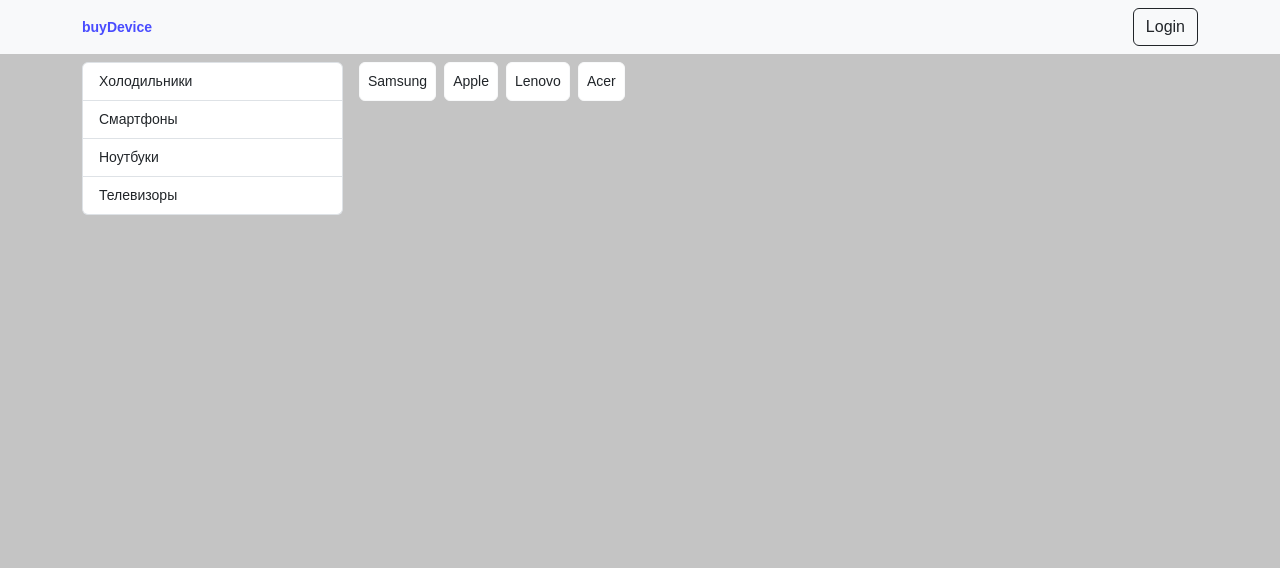
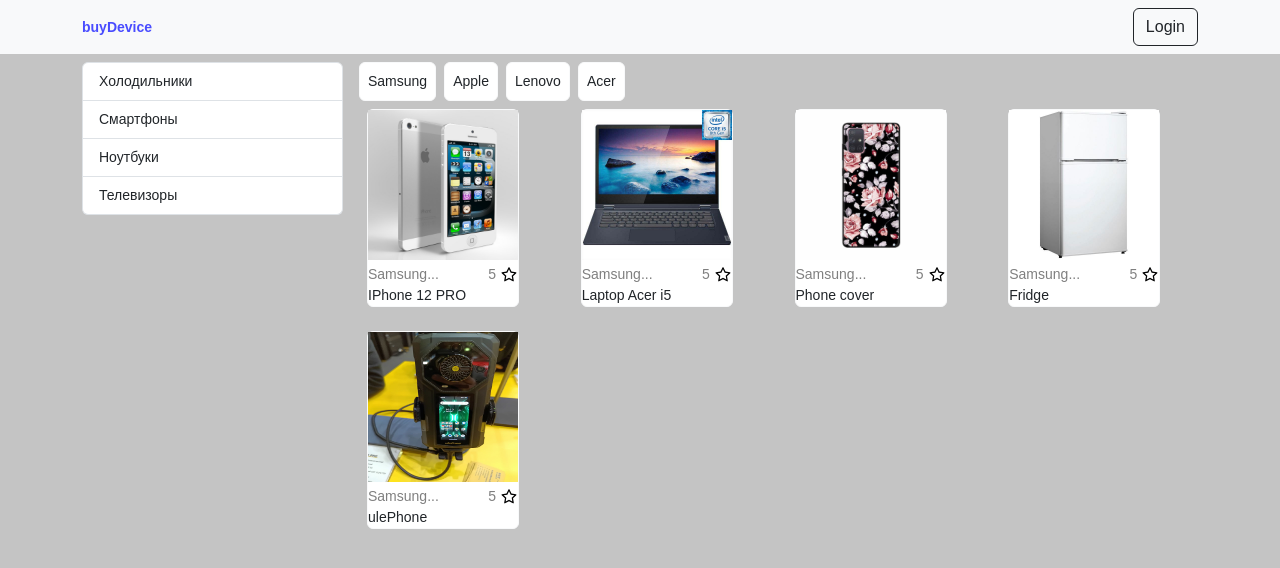
Before and after one commit to nadyavalin/online-store, a React (Vite) app in the folder client/: page / in a window 1280 px wide. Shown: the top 568 px of the page. Built offline with nearby package versions, Linux system fonts and the light colour scheme.

Commit message:
feat: add card items

```diff
--- a/client/src/components/AppRouter.jsx
+++ b/client/src/components/AppRouter.jsx
@@ -6,7 +6,6 @@
 
 const AppRouter = () => {
   const { user } = useContext(Context);
-  console.log(user);
   return (
     <Routes>
       {user.isAuth && authRoutes.map(({ path, Component }) => <Route key={path} path={path} element={<Component />} />)}
--- /dev/null
+++ b/client/src/components/DeviceItem.jsx
@@ -0,0 +1,22 @@
+import { Card, Col, Image } from "react-bootstrap";
+import star from "../assets/star.svg";
+
+export const DeviceItem = ({ device }) => {
+  console.log("Device:", device);
+
+  return (
+    <Col md={3} className="mb-4">
+      <Card style={{ width: 152, cursor: "pointer" }} border="light">
+        <Image width={150} height={150} src={device.img} alt={device.name} />
+        <div className="text-black-50 mt-1 d-flex justify-content-between align-items-center">
+          <div>Samsung...</div>
+          <div className="d-flex align-items-center">
+            <div className="me-1">{device.rating}</div>
+            <Image width={18} height={18} src={star} alt="rating star" />
+          </div>
+        </div>
+        <div>{device.name}</div>
+      </Card>
+    </Col>
+  );
+};
--- /dev/null
+++ b/client/src/components/DeviceList.jsx
@@ -0,0 +1,16 @@
+import { useContext } from "react";
+import { Context } from "../main";
+import { Row } from "react-bootstrap";
+import { DeviceItem } from "./DeviceItem";
+import { observer } from "mobx-react-lite";
+
+export const DeviceList = observer(() => {
+  const { device } = useContext(Context);
+  return (
+    <Row className="d-flex">
+      {device.devices.map((device) => (
+        <DeviceItem key={device.id} device={device} />
+      ))}
+    </Row>
+  );
+});
--- a/client/src/pages/Shop.jsx
+++ b/client/src/pages/Shop.jsx
@@ -2,6 +2,7 @@
 import { Col, Row } from "react-bootstrap";
 import { TypeBar } from "../components/TypeBar";
 import { BrandBar } from "../components/BrandBar";
+import { DeviceList } from "../components/DeviceList";
 
 const Shop = () => {
   return (
@@ -12,6 +13,7 @@
         </Col>
         <Col md={9}>
           <BrandBar />
+          <DeviceList />
         </Col>
       </Row>
     </Container>
--- a/client/src/store/DeviceStore.js
+++ b/client/src/store/DeviceStore.js
@@ -21,6 +21,7 @@
         price: 100000,
         rating: 5,
         img: `./img/iPhone.jpg`,
+        brandId: 2,
       },
       {
         id: 2,
@@ -84,6 +85,7 @@
   }
 
   get devices() {
+    console.log("Devices:", this._devices);
     return this._devices;
   }
 
```
Also changed, not shown: client/src/assets/star.svg (added).
